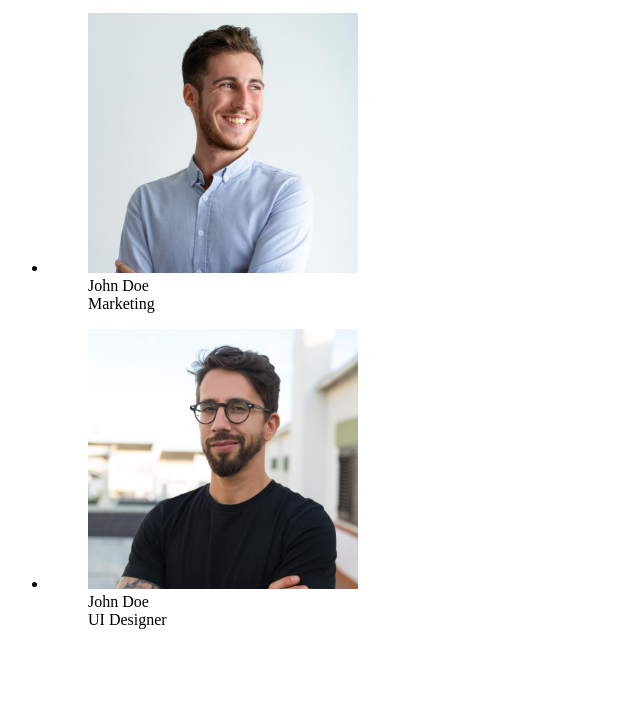
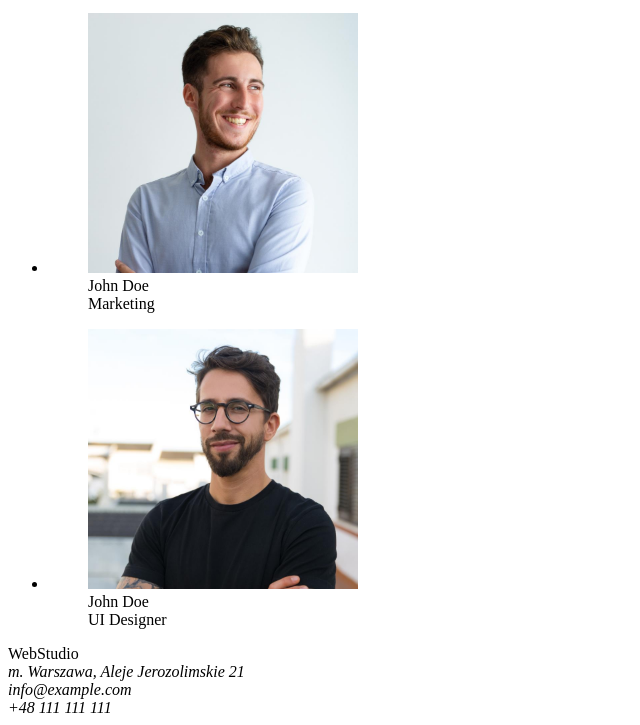
Before and after one commit to KrisDut/goit-markup-hw-01, a plain HTML site: page index.html in a window 1280 px wide. Shown: the part 2100-2825 px from the top of the page, without its empty margins (0-640 px from the left). Before the commit the page ends 2745 px from the top, so only its background shows below. Drawn offline with Linux system fonts and the light colour scheme.

Commit message:
dodanie stopki

```diff
--- a/index.html
+++ b/index.html
@@ -103,5 +103,13 @@
         </ul>
       </section>
     </main>
+    <footer>
+      WebStudio
+      <address>
+        m. Warszawa, Aleje Jerozolimskie 21<br />
+        info@example.com<br />
+        +48 111 111 111
+      </address>
+    </footer>
   </body>
 </html>
```
